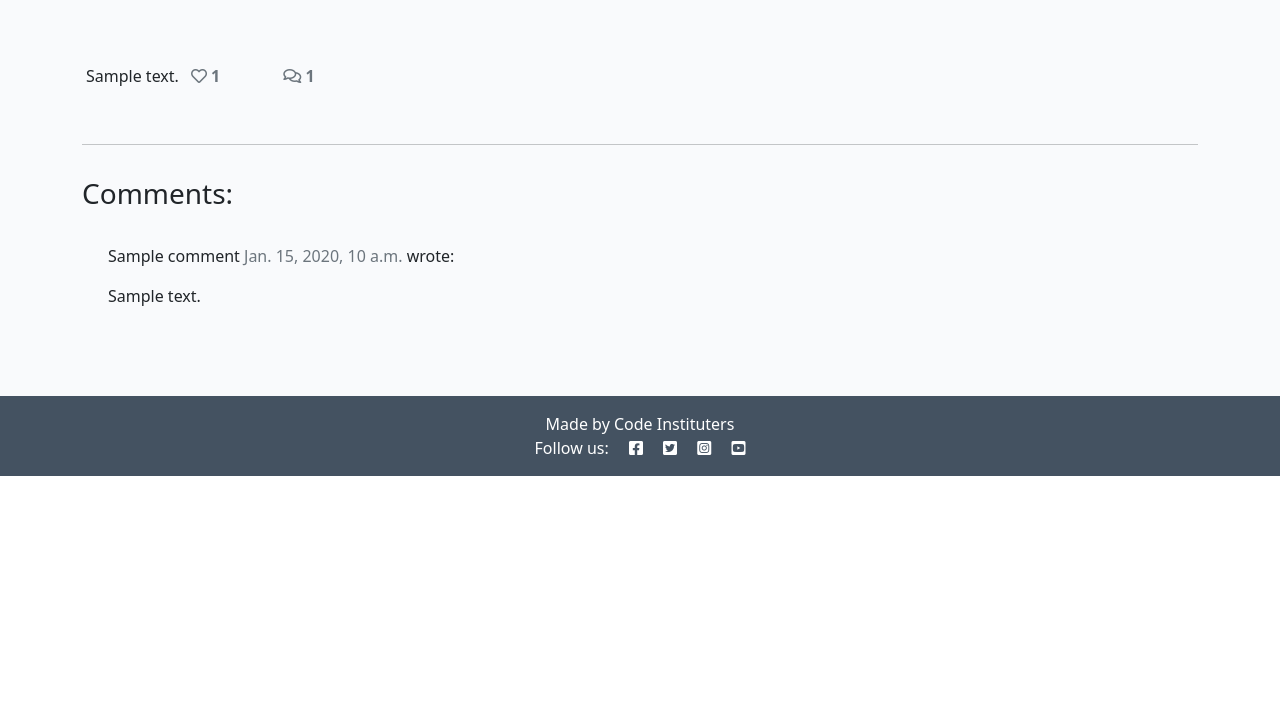
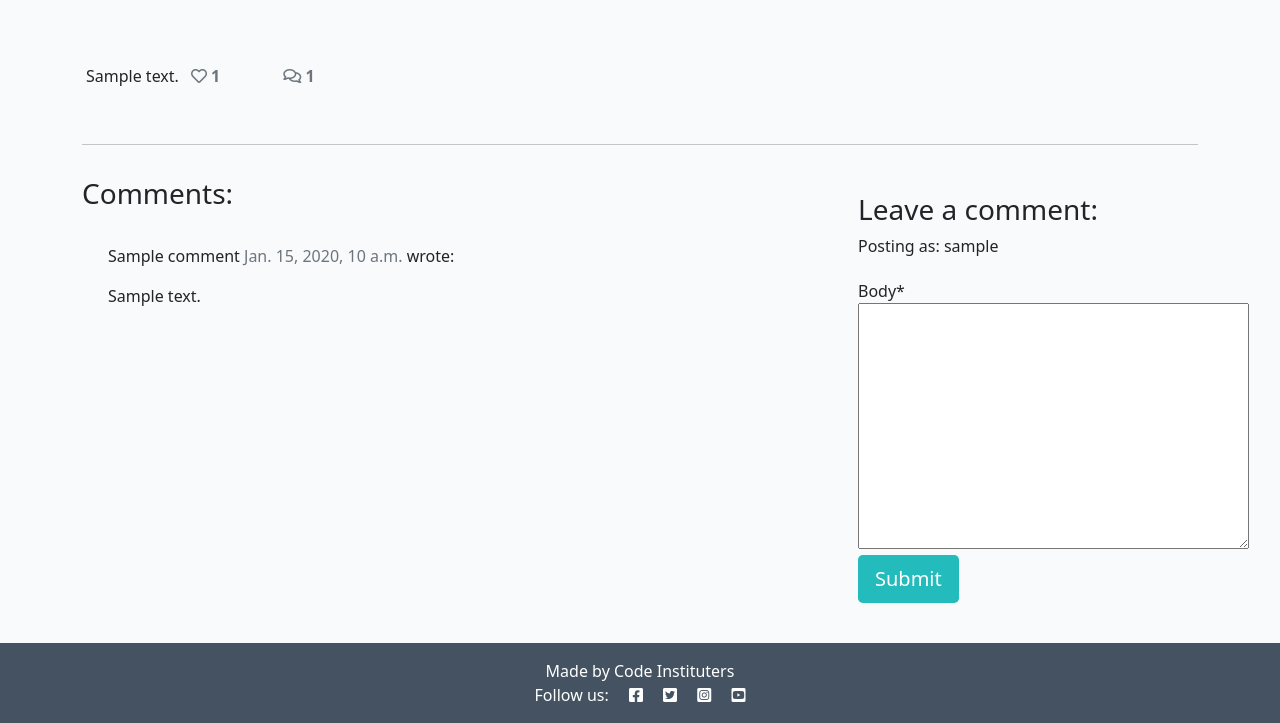
Before and after one commit to Iris-Smok/Django-blog, a Django app: a page that uses templates/post_detail.html in a window 1280 px wide. Shown: the part 324-1047 px from the top of the page. Before the commit the page ends 800 px from the top, so only its background shows below. Run offline with Django 3.2, Linux system fonts and the light colour scheme; a user stored in the database is signed in; tables that the repository leaves empty hold one stand-in row (values such as "Sample post"); some libraries are stand-ins or nearby versions.

Commit message:
Render comment form to post_detail.html

```diff
--- a/templates/post_detail.html
+++ b/templates/post_detail.html
@@ -1,4 +1,6 @@
 {% extends 'base.html' %} {% block content %}
+
+{% load crispy_forms_tags%}
 
 <div class="masthead">
     <div class="container">
@@ -77,6 +79,16 @@
         <div class="col-md-4 card mb-4  mt-3 ">
             <div class="card-body">
                 <!-- For later -->
+                {% if user.is_authenticated %}
+
+                <h3>Leave a comment:</h3>
+                <p>Posting as: {{ user.username }}</p>
+                <form method="post" style="margin-top: 1.3em;">
+                    {{ comment_form | crispy }}
+                    {% csrf_token %}
+                    <button type="submit" class="btn btn-signup btn-lg">Submit</button>
+                </form>
+                {% endif %}
             </div>
         </div>
     </div>
```
